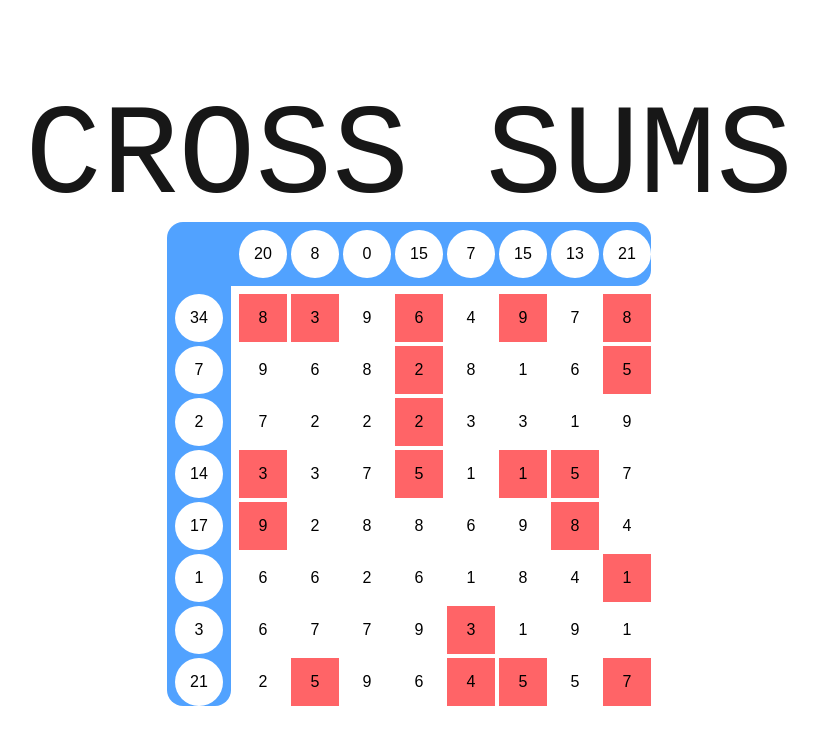
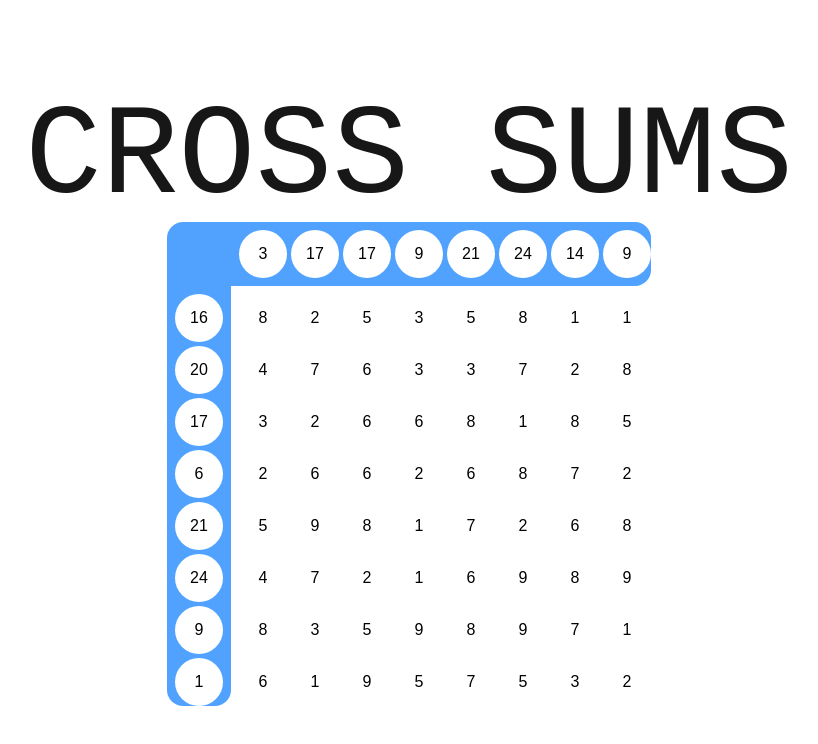
Before and after one commit to Fabrisdev/cross-sums, a Next.js app: page / in a window 1280 px wide. Shown: the top 744 px of the page, without its empty margins (231-1049 px from the left). Built offline with nearby package versions, Linux system fonts and the light colour scheme; a web font is replaced by a local one.

Commit message:
right and left click working

```diff
--- a/app/board/components/Board.tsx
+++ b/app/board/components/Board.tsx
@@ -4,12 +4,9 @@ import { Square } from "@/app/square/components/Square";
 import { useBoard } from "../hooks/useBoard";
 
 export function Board() {
-	const { board, indicesTable } = useBoard();
+	const { board } = useBoard();
 	const boardMapped = board.map((item, index) => (
-		<Square
-			key={index}
-			className={indicesTable[index] !== 0 ? "bg-red-400!" : ""}
-		>
+		<Square key={index} id={index}>
 			{item}
 		</Square>
 	));
--- a/app/layout.tsx
+++ b/app/layout.tsx
@@ -1,6 +1,7 @@
 import type { Metadata } from "next";
 import { Geist, Geist_Mono } from "next/font/google";
 import "./globals.css";
+import { ToastContainer } from "react-toastify";
 
 const geistSans = Geist({
 	variable: "--font-geist-sans",
@@ -28,6 +29,7 @@ export default function RootLayout({
 				className={`${geistSans.variable} ${geistMono.variable} antialiased h-svh flex justify-center items-center`}
 			>
 				{children}
+				<ToastContainer />
 			</body>
 		</html>
 	);
--- a/app/square/components/Square.tsx
+++ b/app/square/components/Square.tsx
@@ -1,24 +1,42 @@
 "use client";
 
+import type React from "react";
 import { useState } from "react";
+import { toast } from "react-toastify";
+import { useSquare } from "../hooks/useSquare";
 
 type Props = {
 	children: React.ReactNode;
 	className?: string;
+	id: number;
 };
 
-export function Square({ children, className }: Props) {
+export function Square({ children, className, id }: Props) {
+	const { type } = useSquare({ id });
+	const [marked, setMarked] = useState(false);
 	const [visible, setVisible] = useState(true);
 
-	function toggleVisibility() {
-		setVisible(!visible);
+	function setInvisible() {
+		setVisible(false);
+	}
+
+	function handleDiscardSquare() {
+		if (type === "VALID") return toast.error("¡Ese va!");
+		setInvisible();
+	}
+
+	function handleMarkSquare(event: React.MouseEvent) {
+		event.preventDefault();
+		if (type === "INVALID") return toast.error("¡Ese no es!");
+		setMarked(true);
 	}
 
 	return (
 		<button
 			type="button"
-			onClick={toggleVisibility}
-			className={`bg-white text-black aspect-square flex justify-center items-center cursor-pointer hover:bg-blue-200 ${className} w-12`}
+			onClick={handleDiscardSquare}
+			onContextMenu={handleMarkSquare}
+			className={`bg-white text-black aspect-square flex justify-center items-center cursor-pointer hover:bg-blue-200 w-12 ${className} ${marked && "bg-red-400!"}`}
 		>
 			{visible ? children : ""}
 		</button>
--- /dev/null
+++ b/app/square/hooks/useSquare.ts
@@ -0,0 +1,13 @@
+import { useBoard } from "@/app/board/hooks/useBoard";
+import type { Square } from "../types";
+
+type Props = {
+	id: number;
+};
+
+export function useSquare({ id }: Props): Square {
+	const { indicesTable } = useBoard();
+	const type = indicesTable[id] !== 0 ? "VALID" : "INVALID";
+
+	return { type };
+}
--- /dev/null
+++ b/app/square/types.ts
@@ -0,0 +1,3 @@
+export type Square = {
+	type: "VALID" | "INVALID";
+};
--- a/package.json
+++ b/package.json
@@ -12,6 +12,7 @@
     "next": "15.4.5",
     "react": "19.1.0",
     "react-dom": "19.1.0",
+    "react-toastify": "^11.0.5",
     "zustand": "^5.0.7"
   },
   "devDependencies": {
```
Also changed, not shown: 1 other file (tests, documents, lock files or other folders).
